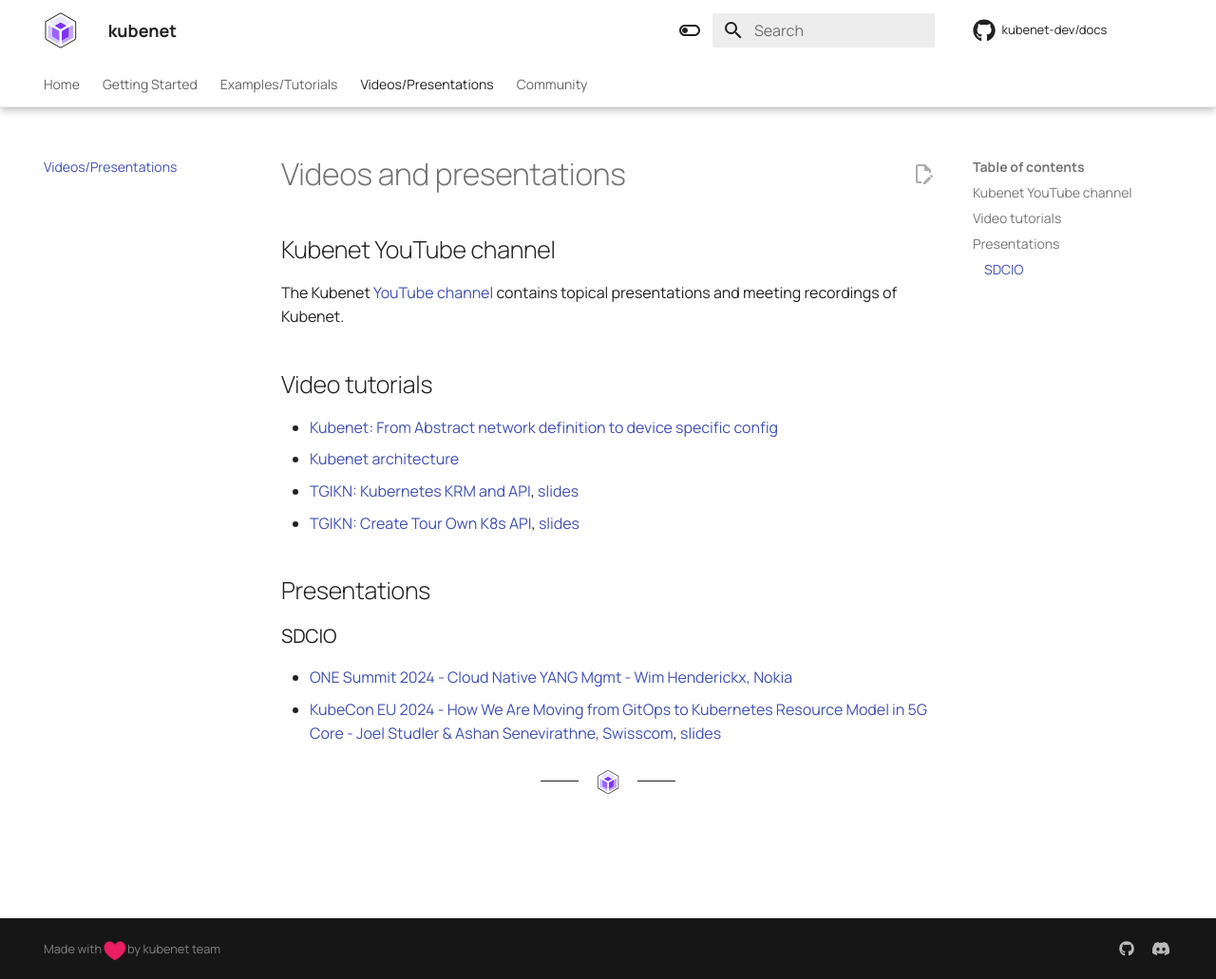
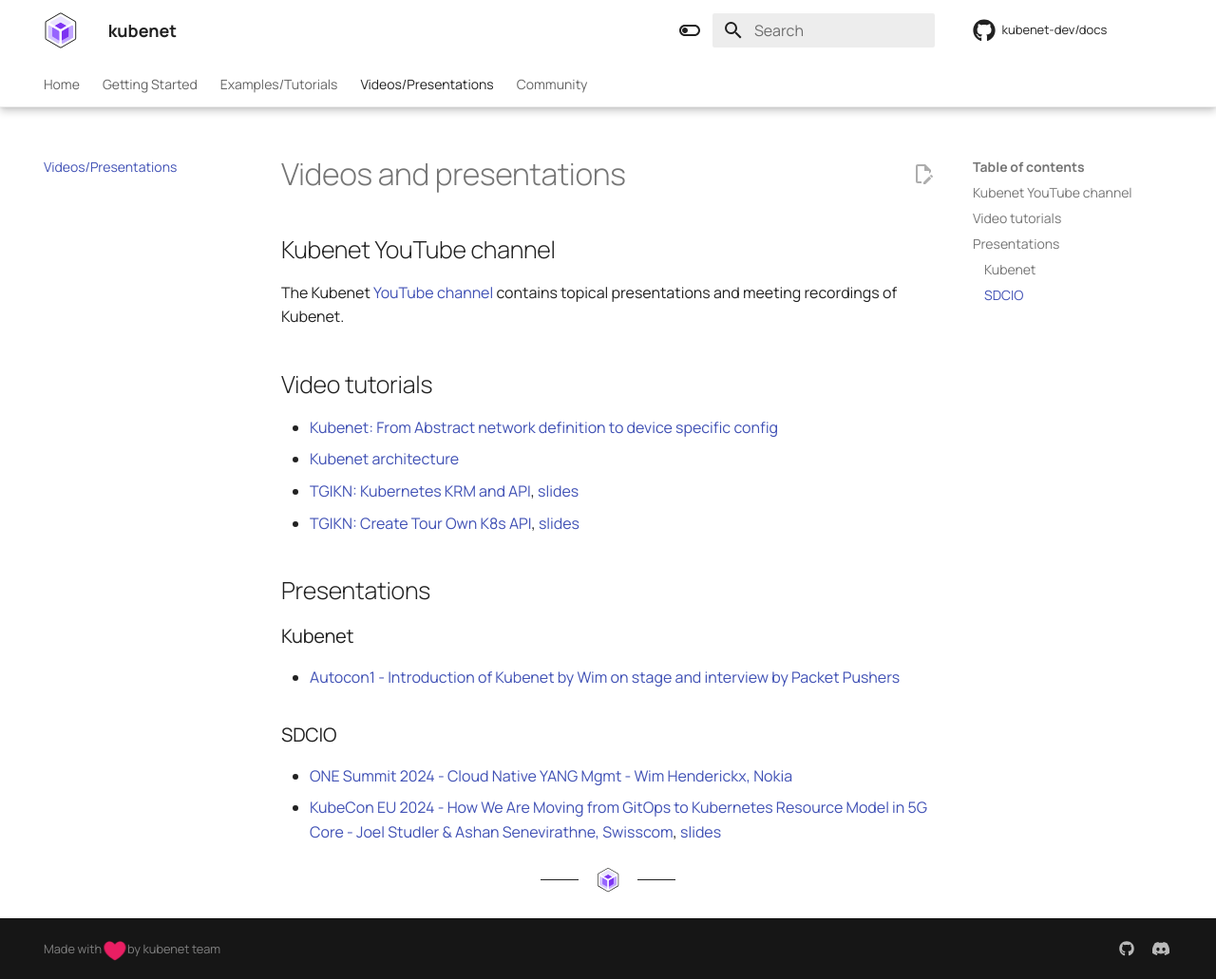
Before and after one commit to kubenet-dev/docs, an MkDocs documentation site: the page built from docs/03-videos/01_videos.md, in a window 1280 px wide and 1031 px high. Shown: the whole window at 95% size. Built offline with MkDocs 1.6.1 and Material for MkDocs 9.7.7, drawn with Linux system fonts in a browser that asks for light colours; comment, search, counter and statistics services are not loaded.

Commit message:
Adding Autocon1 announcement
Signed-off-by: Gergely Csatari <gergely.csatari@nokia.com>

```diff
--- a/docs/03-videos/01_videos.md
+++ b/docs/03-videos/01_videos.md
@@ -14,6 +14,10 @@ presentations and meeting recordings of Kubenet.
 
 ## Presentations
 
+### Kubenet
+
+* [Autocon1 - Introduction of Kubenet by Wim on stage and interview by Packet Pushers](https://www.youtube.com/watch?v=L97fg1kYXTs)
+
 ### SDCIO
 
 * [ONE Summit 2024 - Cloud Native YANG Mgmt - Wim Henderickx, Nokia](https://www.youtube.com/watch?v=dHOeqbqkN1s)
```
